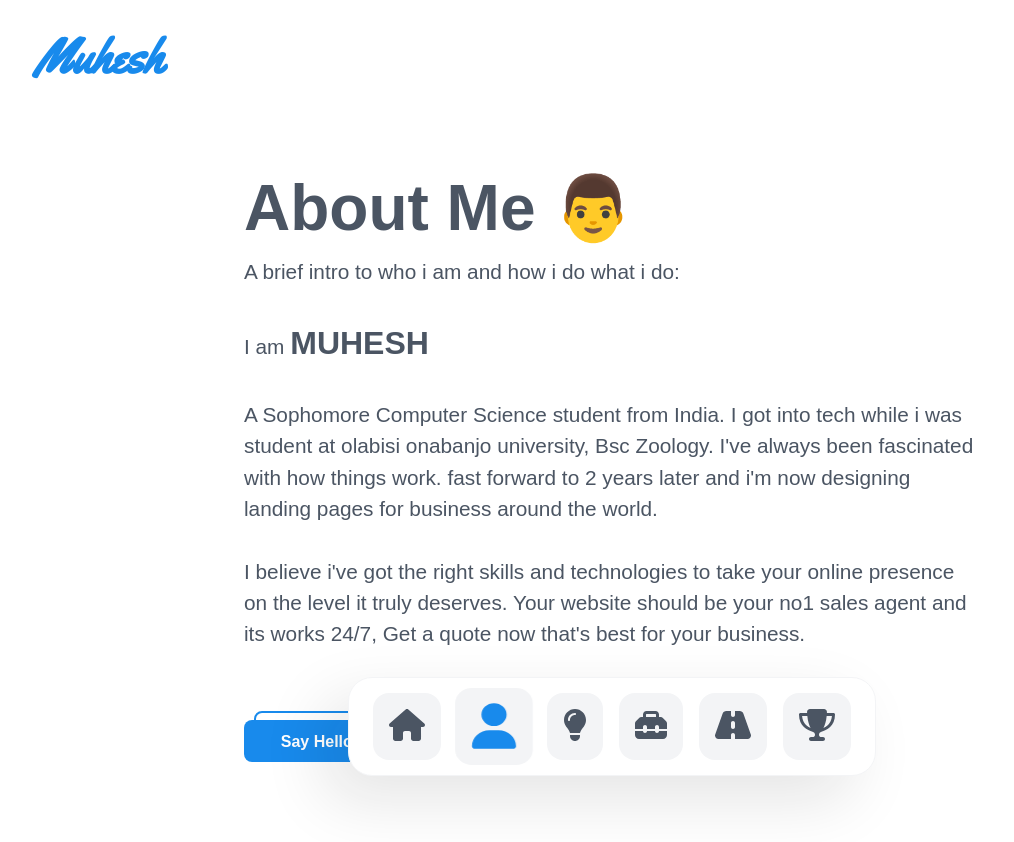
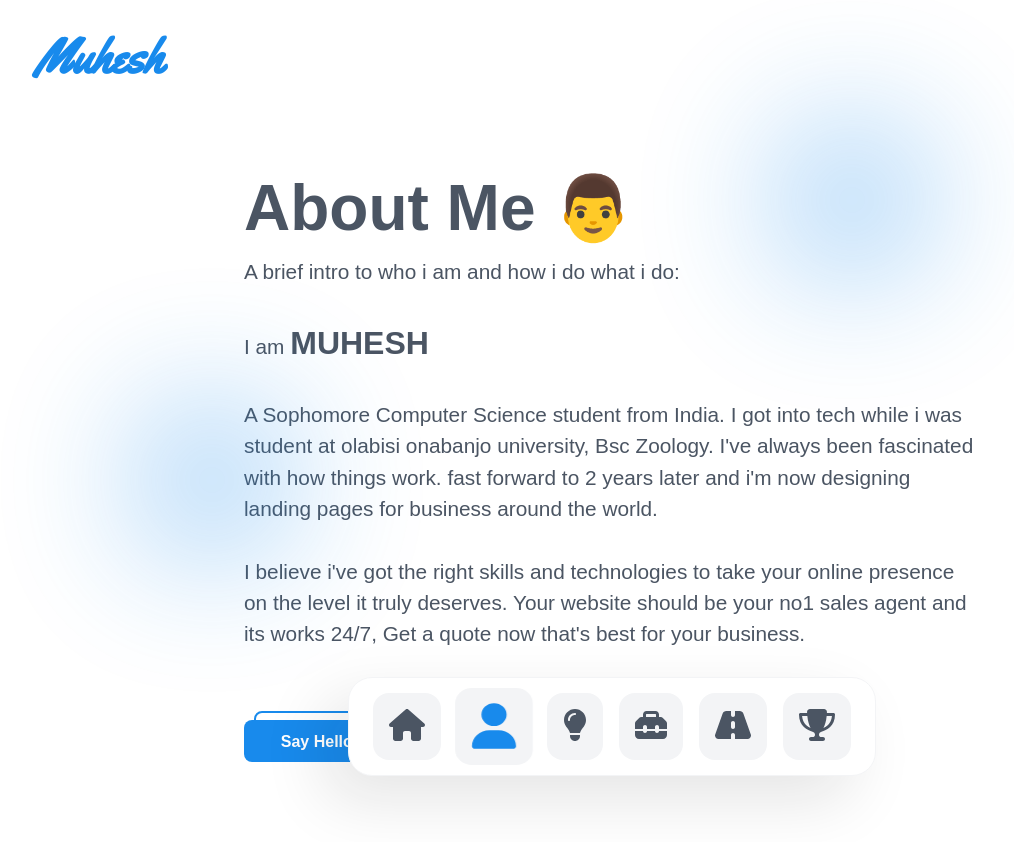
Before and after one commit to muhesh-kumar/portfolio, a React (Create React App) app: page /about in a window 1280 px wide. Shown: the top 842 px of the page, without its empty margins (28-1042 px from the left). Built offline with nearby package versions, Linux system fonts and the light colour scheme.

Commit message:
add background blurred ellipses

```diff
--- a/src/components/About.js
+++ b/src/components/About.js
@@ -42,6 +42,10 @@ const About = () => {
             <Button buttonText="Say Hello" />
           </div>
         </div>
+
+        {/* Background blur boxes */}
+        <div className="blur-ellipse be-1"></div>
+        <div className="blur-ellipse be-2"></div>
       </div>
       <BottomBar />
     </div>
--- a/src/components/Home.css
+++ b/src/components/Home.css
@@ -33,3 +33,30 @@
   flex-direction: column;
   gap: 2rem;
 }
+
+/* Background Blur Ellipses */
+.blur-ellipse {
+  background-color: #188aec;
+  width: 10rem;
+  height: 10rem;
+  opacity: 0.4;
+  border-radius: 100%;
+  position: fixed;
+
+  -webkit-filter: blur(5px);
+  -moz-filter: blur(5px);
+  -o-filter: blur(5px);
+  -ms-filter: blur(5px);
+  filter: blur(70px);
+
+  z-index: 101;
+}
+
+.be-1 {
+  top: 50vh;
+}
+
+.be-2 {
+  top: 15vh;
+  right: 20rem;
+}
--- a/src/components/Home.js
+++ b/src/components/Home.js
@@ -19,6 +19,10 @@ const Home = () => {
           <Button buttonText="Say Hello" />
         </div>
       </div>
+
+      {/* Background blur boxes */}
+      <div className="blur-ellipse be-1"></div>
+      <div className="blur-ellipse be-2"></div>
     </div>
   );
 };
```
